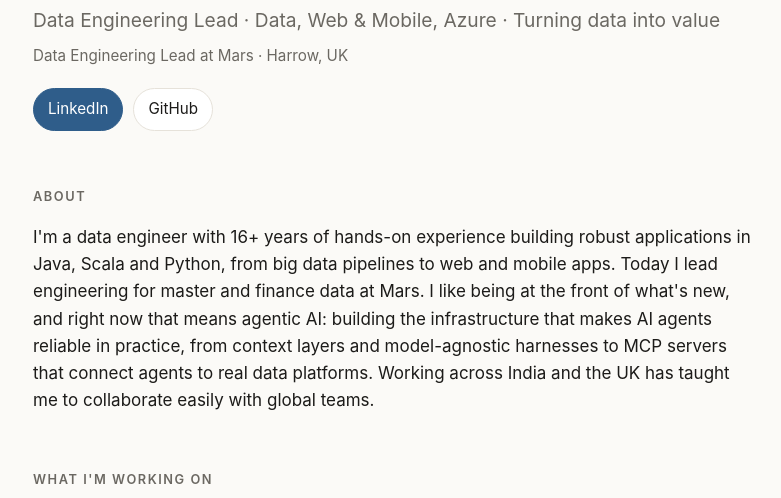
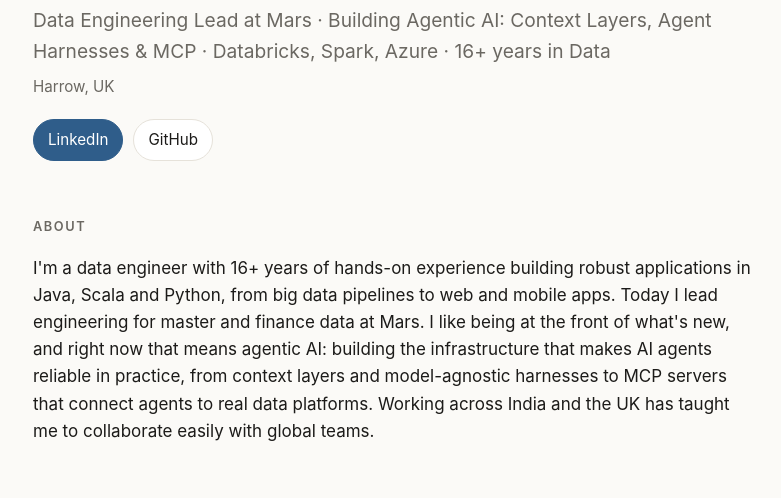
Before and after one commit to praveenthulasiram/praveenthulasiram.github.io, a plain HTML site: page index.html in a window 1280 px wide. Shown: the part 235-733 px from the top of the page, without its empty margins (247-1028 px from the left). Drawn offline with Linux system fonts and the light colour scheme.

Commit message:
Update headline
Co-Authored-By: Claude Opus 5.5 <noreply@anthropic.com>
Claude-Session: https://claude.ai/code/session_01QxcoxsnC7WHNbyniXPbJBr

```diff
--- a/index.html
+++ b/index.html
@@ -44,8 +44,8 @@
   <header>
     <img class="avatar" src="photo.jpg" alt="Praveen Thulasiram" width="112" height="112">
     <h1>Praveen Thulasiram</h1>
-    <p class="headline">Data Engineering Lead · Data, Web &amp; Mobile, Azure · Turning data into value</p>
-    <p class="loc">Data Engineering Lead at Mars · Harrow, UK</p>
+    <p class="headline">Data Engineering Lead at Mars · Building Agentic AI: Context Layers, Agent Harnesses &amp; MCP · Databricks, Spark, Azure · 16+ years in Data</p>
+    <p class="loc">Harrow, UK</p>
     <ul class="links">
       <li><a class="primary" href="https://www.linkedin.com/in/praveensule/" target="_blank" rel="noopener">LinkedIn</a></li>
       <li><a href="https://github.com/praveenthulasiram" target="_blank" rel="noopener">GitHub</a></li>
```
